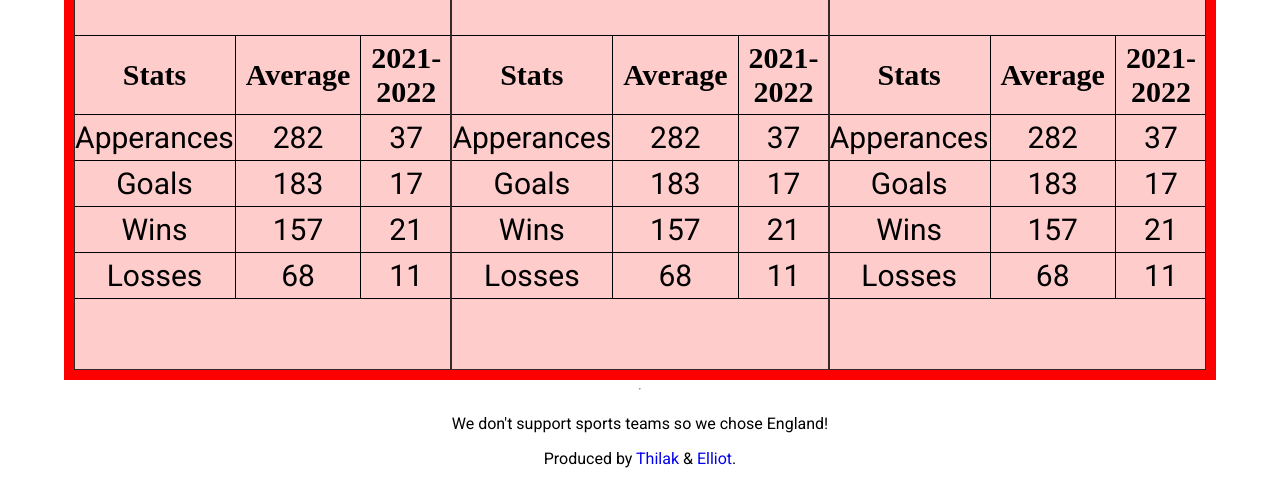
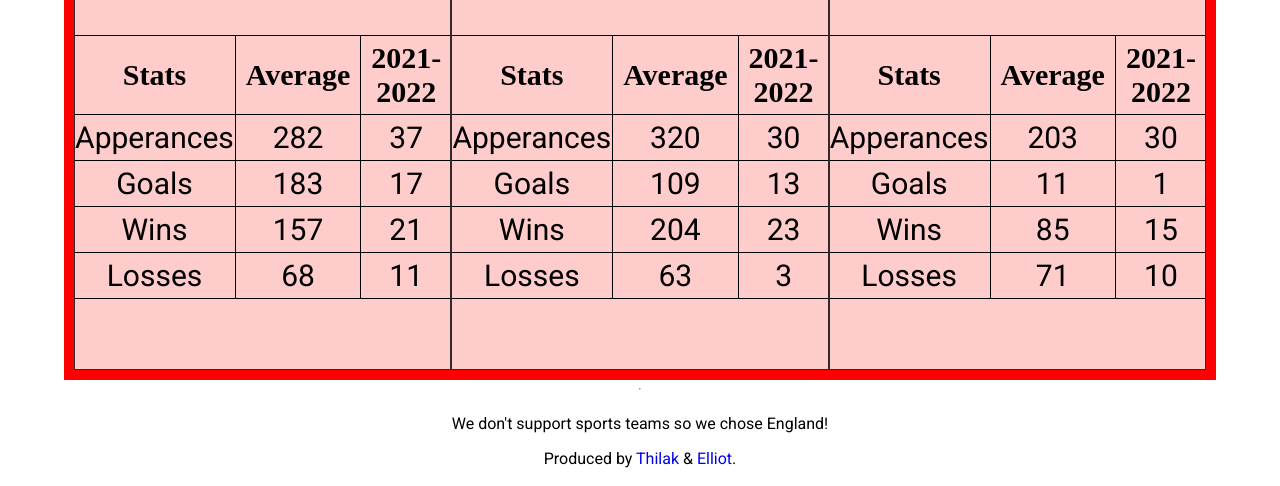
Before and after one commit to eheath30/Englandteam, a plain HTML site: page index.html in a window 1280 px wide. Shown: the part 1291-1777 px from the top of the page. Drawn offline with Linux system fonts and the light colour scheme.

Commit message:
stats added

```diff
--- a/index.html
+++ b/index.html
@@ -101,23 +101,23 @@
                 </tr>
                 <tr >
                     <td class="stats-data-item">Apperances</td>
-                    <td class="stats-data-item">282</td>
-                    <td class="stats-data-item">37</td>
+                    <td class="stats-data-item">320</td>
+                    <td class="stats-data-item">30</td>
                 </tr>
                 <tr>
                     <td class="stats-data-item">Goals</td>
-                    <td class="stats-data-item">183</td>
-                    <td class="stats-data-item">17</td>
+                    <td class="stats-data-item">109</td>
+                    <td class="stats-data-item">13</td>
                 </tr>
                 <tr>
                     <td class="stats-data-item">Wins</td>
-                    <td class="stats-data-item">157</td>
-                    <td class="stats-data-item">21</td>
+                    <td class="stats-data-item">204</td>
+                    <td class="stats-data-item">23</td>
                 </tr>
                 <tr>
                     <td class="stats-data-item">Losses</td>
-                    <td class="stats-data-item">68</td>
-                    <td class="stats-data-item">11</td>
+                    <td class="stats-data-item">63</td>
+                    <td class="stats-data-item">3</td>
                 </tr>
             </table>
             </div>
@@ -135,23 +135,23 @@
                 </tr>
                 <tr >
                     <td class="stats-data-item">Apperances</td>
-                    <td class="stats-data-item">282</td>
-                    <td class="stats-data-item">37</td>
+                    <td class="stats-data-item">203</td>
+                    <td class="stats-data-item">30</td>
                 </tr>
                 <tr>
                     <td class="stats-data-item">Goals</td>
-                    <td class="stats-data-item">183</td>
-                    <td class="stats-data-item">17</td>
+                    <td class="stats-data-item">11</td>
+                    <td class="stats-data-item">1</td>
                 </tr>
                 <tr>
                     <td class="stats-data-item">Wins</td>
-                    <td class="stats-data-item">157</td>
-                    <td class="stats-data-item">21</td>
+                    <td class="stats-data-item">85</td>
+                    <td class="stats-data-item">15</td>
                 </tr>
                 <tr>
                     <td class="stats-data-item">Losses</td>
-                    <td class="stats-data-item">68</td>
-                    <td class="stats-data-item">11</td>
+                    <td class="stats-data-item">71</td>
+                    <td class="stats-data-item">10</td>
                 </tr>
             </table>
             </div>
```
